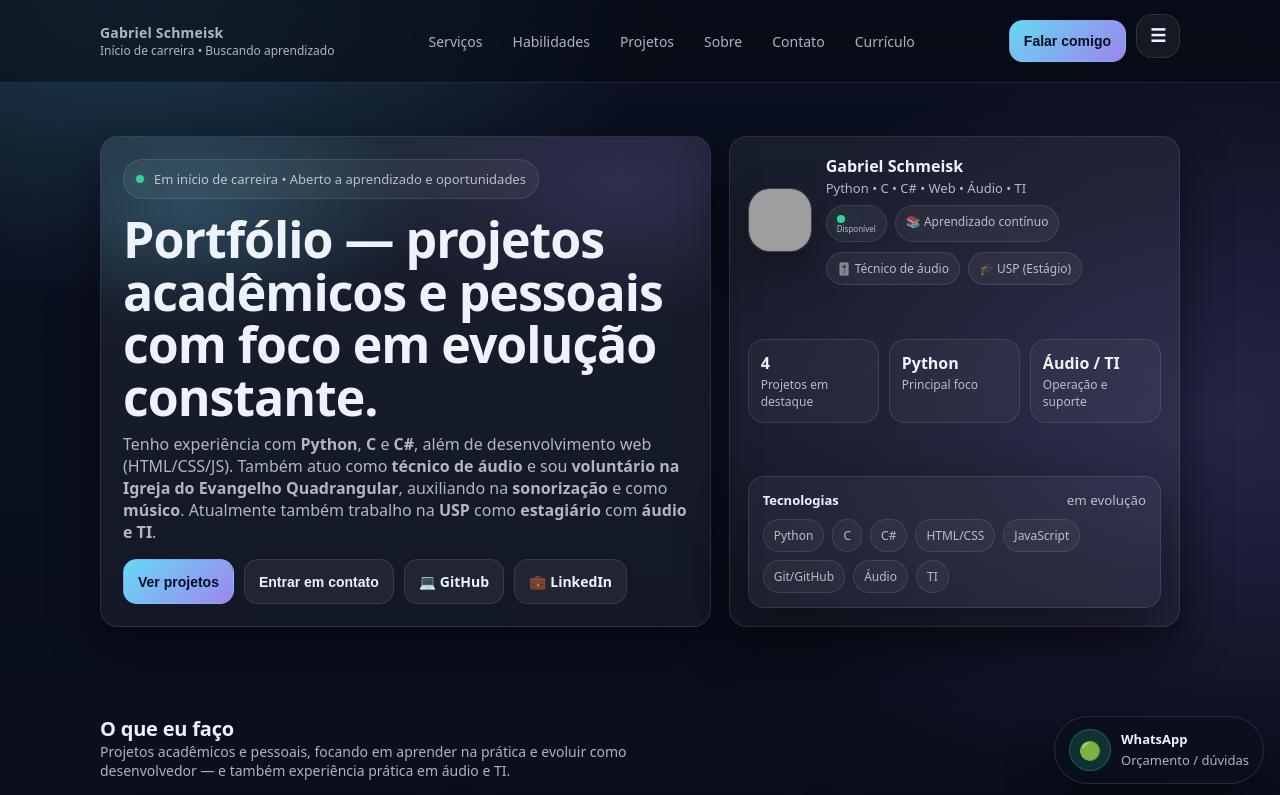
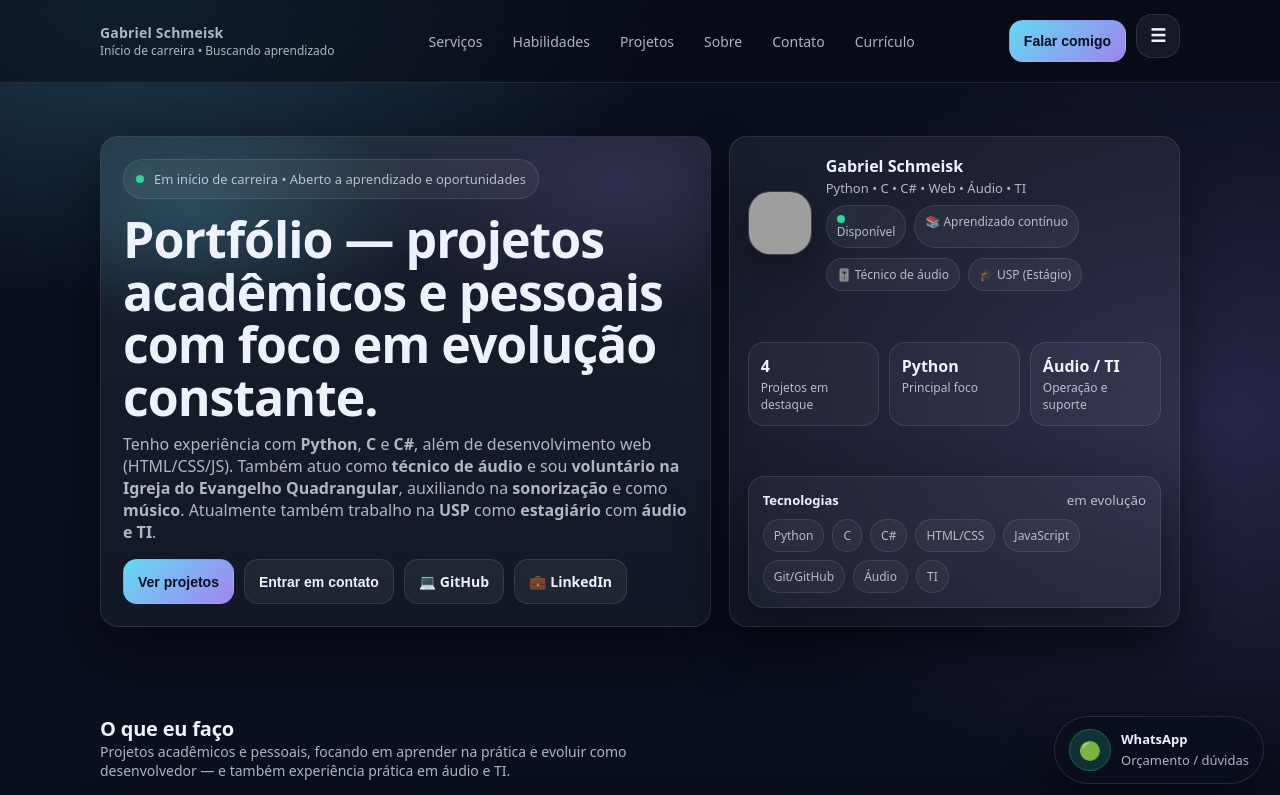
Before and after one commit to GabrielSchmeisk/frontend-site, a plain HTML site: page portfolio.html in a window 1280 px wide. Shown: the top 795 px of the page. Drawn offline with Linux system fonts and the light colour scheme; grey boxes are pictures that could not be loaded.

Commit message:
Increase font size for availability indicator

```diff
--- a/portfolio.html
+++ b/portfolio.html
@@ -654,7 +654,7 @@
                 <strong>Gabriel Schmeisk</strong>
                 <span>Python • C • C# • Web • Áudio • TI</span>
                 <span style="margin-top:6px; display:inline-flex; gap:8px; flex-wrap:wrap;">
-                  <span class="pill" style="padding:7px 10px; font-size:8px;"><span class="dot" aria-hidden="true"></span> Disponível</span>
+                  <span class="pill" style="padding:7px 10px; font-size:12px;"><span class="dot" aria-hidden="true"></span> Disponível</span>
                   <span class="pill" style="padding:7px 10px; font-size:12px;">📚 Aprendizado contínuo</span>
                   <span class="pill" style="padding:7px 10px; font-size:12px;">🎚️ Técnico de áudio</span>
                   <span class="pill" style="padding:7px 10px; font-size:12px;">🎓 USP (Estágio)</span>
```
